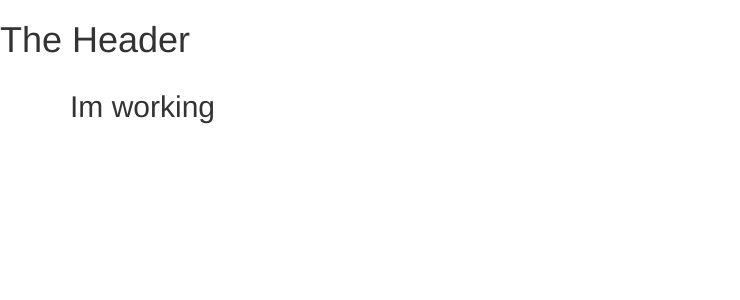
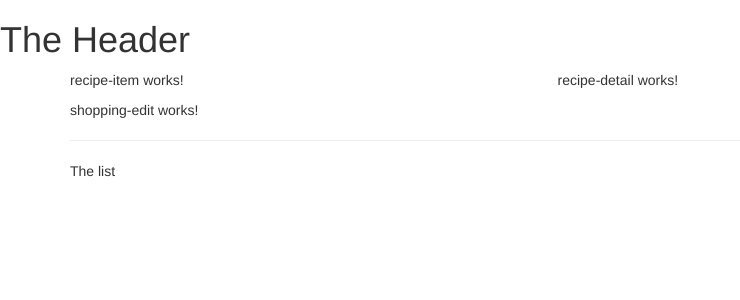
Before and after one commit to erikarens/RecipeWebApp, an Angular app: page / in a window 1280 px wide. Shown: the top 300 px of the page, without its empty margins (0-740 px from the left). Built offline with nearby package versions, Linux system fonts and the light colour scheme.

Commit message:
Added the components to each other

```diff
--- a/src/app/app.component.html
+++ b/src/app/app.component.html
@@ -1,6 +1,9 @@
 <app-header></app-header>
 <div class="container">
   <div class="row">
-    <div class="col-md-12"><h2>Im working</h2></div>
+    <div class="col-md-12">
+      <app-recipes></app-recipes>
+      <app-shopping-list></app-shopping-list>
+    </div>
   </div>
 </div>
--- a/src/app/recipes/recipe-list/recipe-list.component.html
+++ b/src/app/recipes/recipe-list/recipe-list.component.html
@@ -1 +1 @@
-<p>recipe-list works!</p>
+<app-recipe-item></app-recipe-item>
--- a/src/app/recipes/recipes.component.html
+++ b/src/app/recipes/recipes.component.html
@@ -1 +1,8 @@
-<p>recipes works!</p>
+<div class="row">
+    <div class="col-md-5">
+        <app-recipe-list></app-recipe-list>
+    </div>
+    <div class="col-md-7">
+        <app-recipe-detail></app-recipe-detail>
+    </div>
+</div>
--- a/src/app/shopping-list/shopping-list.component.html
+++ b/src/app/shopping-list/shopping-list.component.html
@@ -1 +1,7 @@
-<p>shopping-list works!</p>
+<div class="row">
+    <div class="col-xs-10">
+        <app-shopping-edit></app-shopping-edit>
+        <hr>
+        <p>The list</p>
+    </div>
+</div>
```
